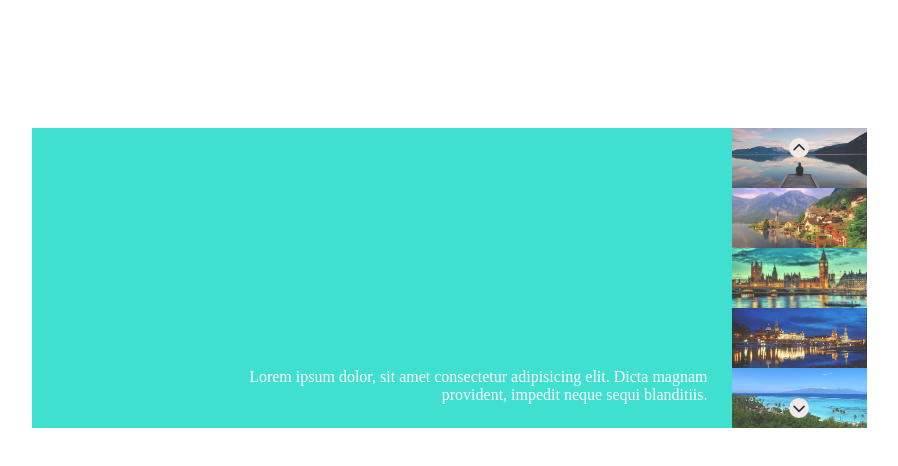
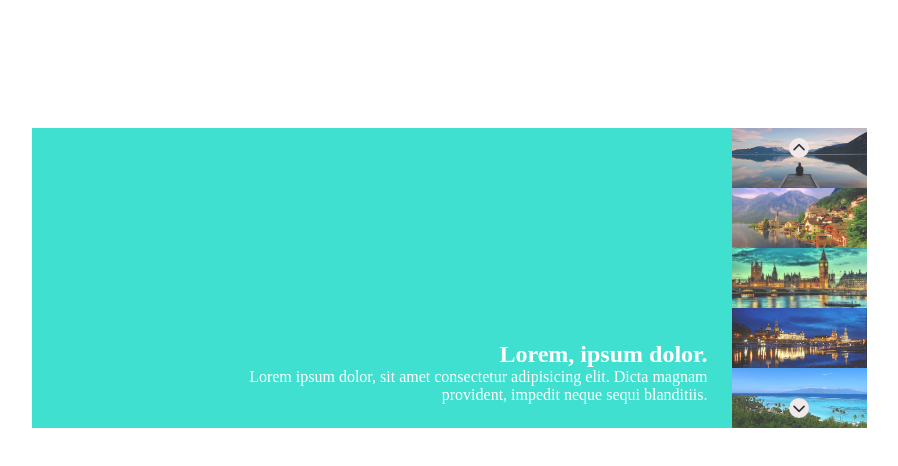
Before and after one commit to AnTosi/js-array-carousel, a plain HTML site: page index.html in a window 1280 px wide. Shown: the whole page, without its empty margins (191-1089 px from the left). Drawn offline with Linux system fonts and the light colour scheme.

Commit message:
pusho prima di cominciare js

```diff
--- a/assets/js/main.js
+++ b/assets/js/main.js
@@ -0,0 +1,39 @@
+// devo creare carosello che scorre hero image e rende .active il thumbnail in questione, inoltre cambia il testo della hero image
+// per i bottoni servono due event listener
+//
+
+//prima cosa importo gli array gentilmente offerti
+
+//ho cambiato nell'html la parte del testo, ho aggiunto h2 per mettere title (potevo farlo anche da qua nell'innerHTML tbh)
+
+const items = [
+    'img/01.jpg',
+    'img/02.jpg',
+    'img/03.jpg',
+    'img/04.jpg',
+    'img/05.jpg'
+];
+
+const title = [
+    'Svezia',
+    'Svizzera',
+    'Gran Bretagna',
+    'Germania',
+    'Paradise'
+]
+
+const text = [
+    'Lorem ipsum, dolor sit amet consectetur adipisicing elit. Et temporibus voluptatum suscipit tempore aliquid deleniti aut veniam inventore eligendi ex ad ullam, cumque provident totam omnis, magnam dolores dolorum corporis.',
+    'Lorem ipsum',
+    'Lorem ipsum, dolor sit amet consectetur adipisicing elit.',
+    'Lorem ipsum, dolor sit amet consectetur adipisicing elit. Et temporibus voluptatum suscipit tempore aliquid deleniti aut veniam inventore eligendi ex ad ullam,',
+    'Et temporibus voluptatum suscipit tempore aliquid deleniti aut veniam inventore eligendi ex ad ullam,',
+]
+
+
+// ora viene il macello: comincio il/i ciclo/i
+
+for (let i = 0; i < array.length; i++) {
+    const element = array[i];
+
+}
--- a/index.html
+++ b/index.html
@@ -13,7 +13,12 @@
     <div id="container">
         <div id="heroImage">
             <div class="heroText">
-                Lorem ipsum dolor, sit amet consectetur adipisicing elit. Dicta magnam provident, impedit neque sequi blanditiis.
+                <h2 id="title">
+                    Lorem, ipsum dolor.
+                </h2>
+                <p id="text">
+                    Lorem ipsum dolor, sit amet consectetur adipisicing elit. Dicta magnam provident, impedit neque sequi blanditiis.
+                </p>
             </div>
         </div>
 
```
